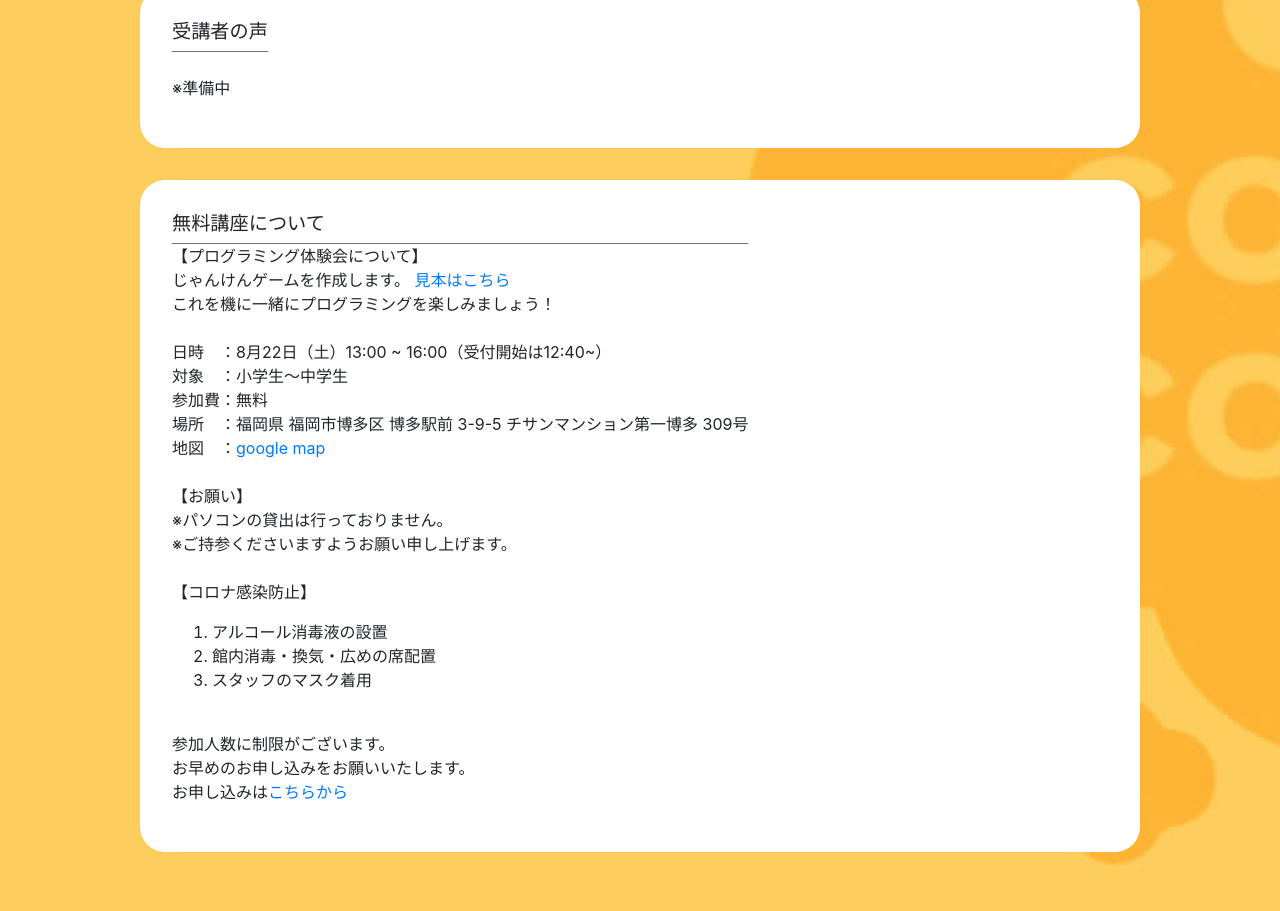
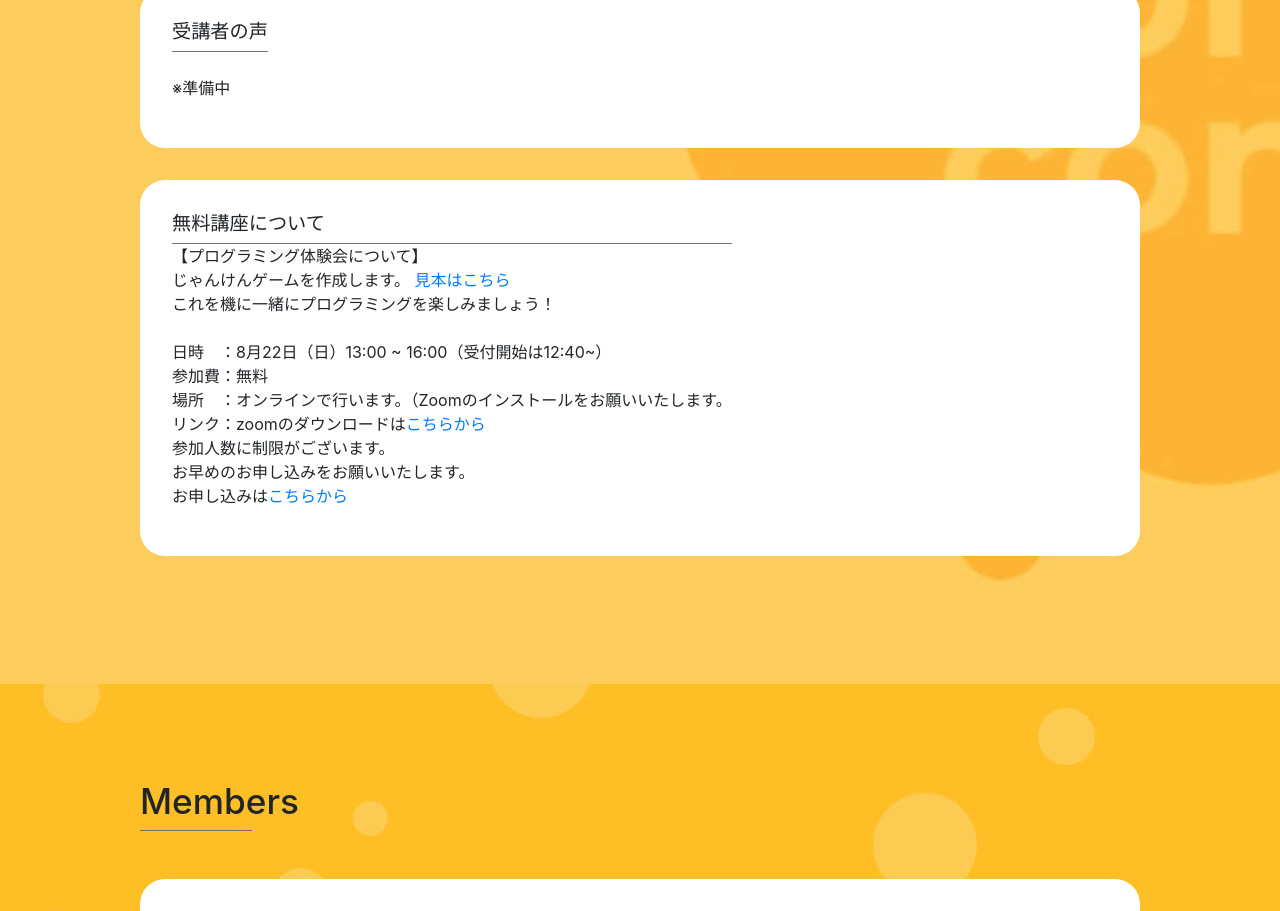
Before and after one commit to connaiconnai/connaiconnai, a PHP site: page / in a window 1280 px wide. Shown: the part 1920-2831 px from the top of the page. Run offline with PHP 8.4, Linux system fonts and the light colour scheme.

Commit message:
場所変更（zoom)

```diff
--- a/index.php
+++ b/index.php
@@ -233,22 +233,11 @@
                   【プログラミング体験会について】<br>
                   じゃんけんゲームを作成します。<a href="https://haradakazunari.herokuapp.com/janken/index.html"> 見本はこちら</a><br>
                   これを機に一緒にプログラミングを楽しみましょう！<br><br>
-                  日時　：8月22日（土）13:00 ~ 16:00（受付開始は12:40~）<br>
-                  対象　：小学生〜中学生<br>
+                  日時　：8月22日（日）13:00 ~ 16:00（受付開始は12:40~）<br>
                   参加費：無料<br>
-                  場所　：福岡県 福岡市博多区 博多駅前 3-9-5 チサンマンション第一博多 309号 <br>
-                  地図　：<a href="https://goo.gl/maps/1tQHrdrt9tX47txX6">google map</a><br><br>
+                  場所　：オンラインで行います。（Zoomのインストールをお願いいたします。<br>
+                  リンク：zoomのダウンロードは<a href="https://zoom.us/download">こちらから</a>
 
-                  【お願い】<br>
-                  ※パソコンの貸出は行っておりません。<br>
-                  ※ご持参くださいますようお願い申し上げます。<br><br>
-
-                  【コロナ感染防止】
-                  <ol>
-                    <li>アルコール消毒液の設置</li>
-                    <li>館内消毒・換気・広めの席配置</li>
-                    <li>スタッフのマスク着用</li>
-                  </ol>
                   <br>
 
 
```
